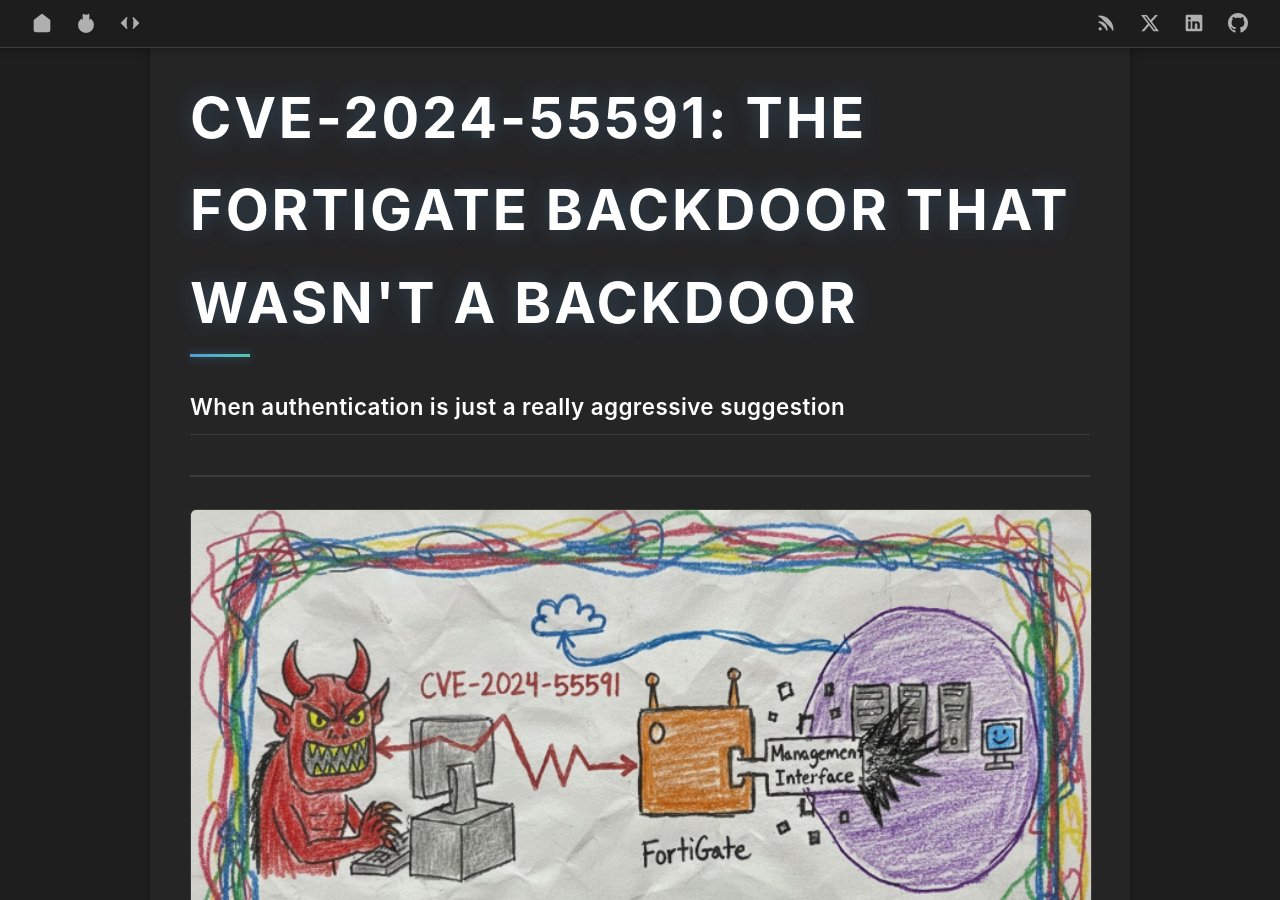
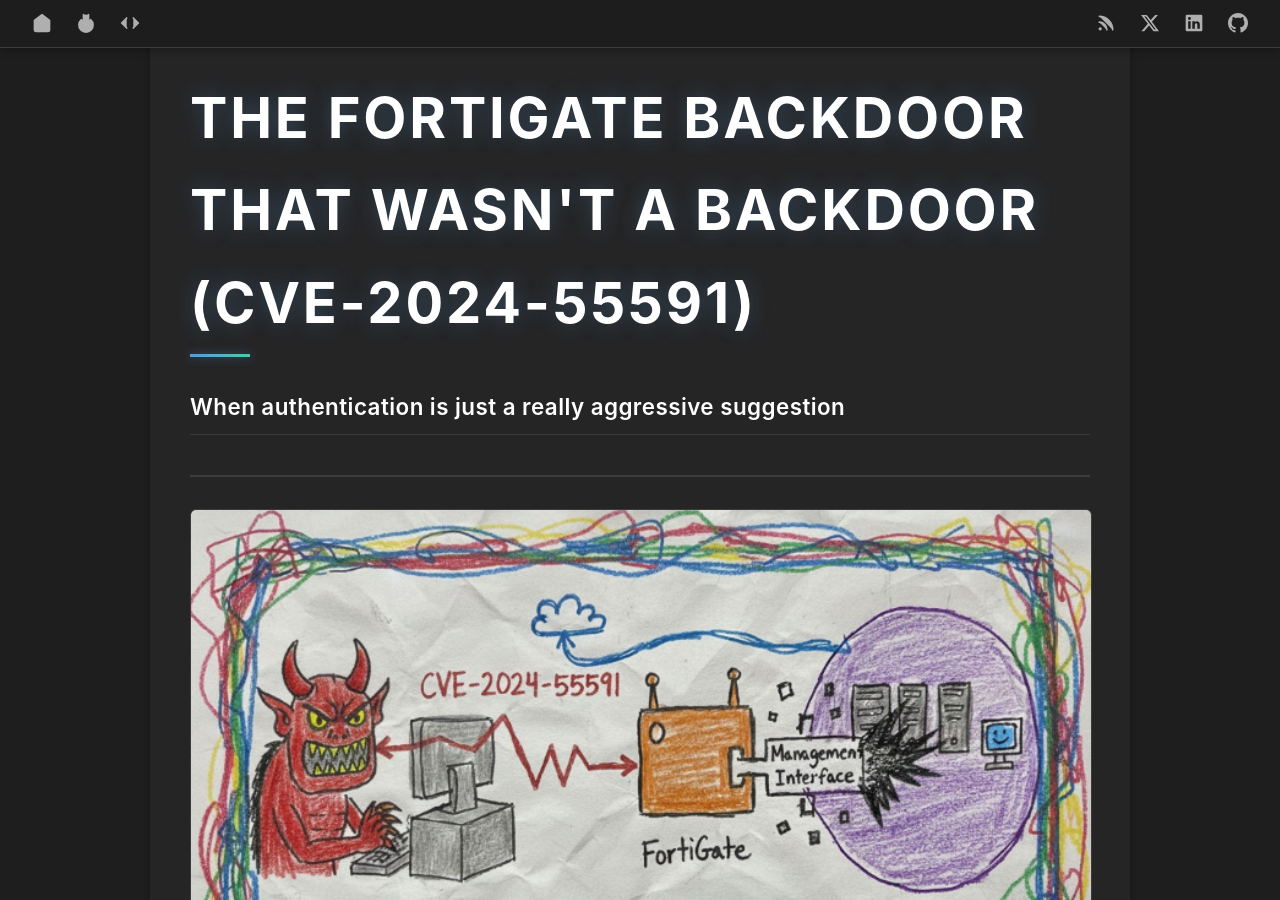
Before and after one commit to gottlabs/home, a Jekyll site: the page built from _posts/2025-02-01-fortigate_cve2024-55591.md, in a window 1280 px wide and 900 px high. Built offline with Jekyll 4.4.1, drawn with Linux system fonts in a browser that asks for light colours.

```diff
--- a/_posts/2025-02-01-fortigate_cve2024-55591.md
+++ b/_posts/2025-02-01-fortigate_cve2024-55591.md
@@ -1,6 +1,6 @@
 ---
 layout: post
-title: "CVE-2024-55591: The FortiGate Backdoor That Wasn't A Backdoor"
+title: "The FortiGate Backdoor That Wasn't A Backdoor (CVE-2024-55591)"
 subtitle: "When authentication is just a really aggressive suggestion"
 date: 2025-02-01
 header_image: /assets/images/CVE-2024-55591.png
```
